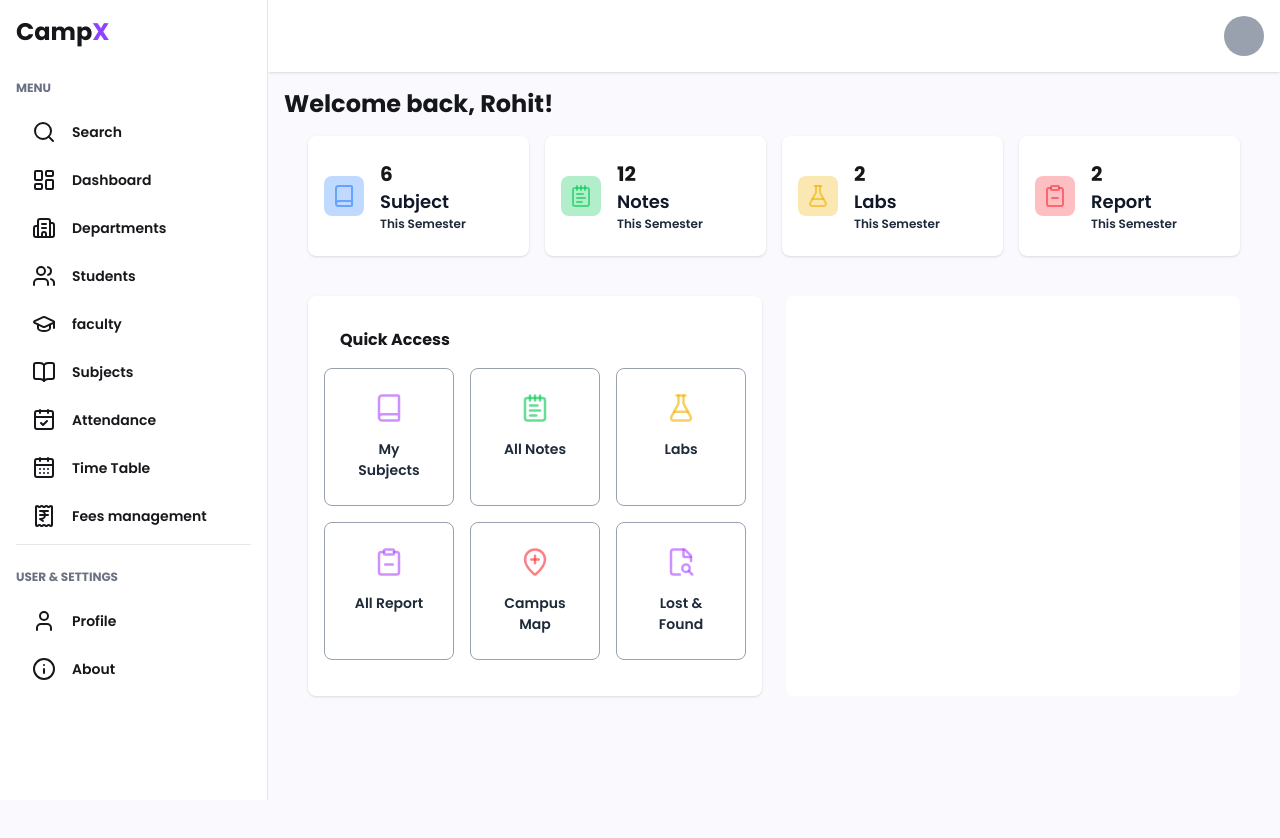
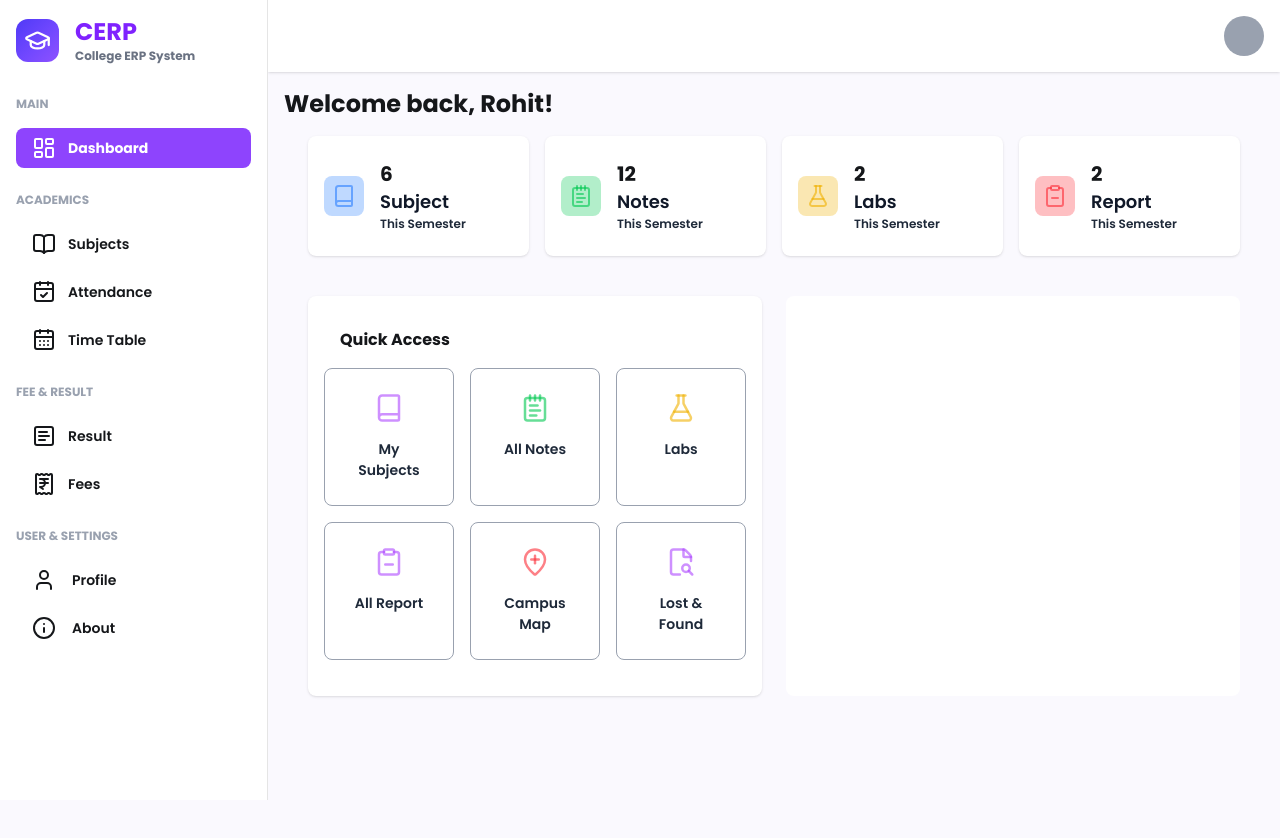
Before and after one commit to ashish-chaudhary01/CollegeERP-UI, a React (Vite) app: page /student/dashboard in a window 1280 px wide. Shown: the top 838 px of the page. Built offline with nearby package versions, Linux system fonts and the light colour scheme.

Commit message:
update project name to CollegeERP and enhance sidebar structure

```diff
--- a/index.html
+++ b/index.html
@@ -8,7 +8,7 @@
       href="https://fonts.googleapis.com/css?family=Poppins:100,100italic,200,200italic,300,300italic,regular,italic,500,500italic,600,600italic,700,700italic,800,800italic,900,900italic"
       rel="stylesheet"
     />
-    <title>CAMPX</title>
+    <title>College ERP</title>
   </head>
   <body>
     <div id="root"></div>
--- a/package.json
+++ b/package.json
@@ -1,5 +1,5 @@
 {
-  "name": "CAMPX",
+  "name": "CollegeERP",
   "private": true,
   "version": "0.0.0",
   "type": "module",
--- a/src/components/ui/sidebar/MobileSidebar.jsx
+++ b/src/components/ui/sidebar/MobileSidebar.jsx
@@ -24,14 +24,17 @@ function MobileSidebar({ sidebarOpen, setSidebarOpen, role }) {
 
       {/* navlinks */}
       <nav className="overflow-y-auto p-4 space-y-6">
-        {/* menu */}
-        <div className="border-b border-gray-200">
-          <p className="text-xs font-bold text-gray-500 uppercase mb-4">menu</p>
-          {sidebarMenu.map((item, idx) => (
+        {sidebarMenu.map((g, gidx) => (
+          <div key={gidx}>
+            <p className="text-xs font-bold text-gray-400 uppercase mb-4">
+              {g.section}
+            </p>
+
+            {g.items.map((item, idx) => (
               <NavLink to={item.href} key={idx}>
                 {({ isActive }) => (
                   <div
-                  className={`flex items-center gap-4 px-4 py-2 mb-2 text-sm rounded-lg ${isActive ? "bg-secondary text-white font-bold" : "font-semibold hover:bg-gray-200"}`}
+                    className={`flex items-center gap-3 px-4 py-2 mb-2 text-sm rounded-lg ${isActive ? "bg-secondary text-white font-bold" : "font-semibold hover:bg-gray-200"}`}
                   >
                     <span>{<item.icon />}</span>
                     <span>{item.label}</span>
@@ -40,6 +43,7 @@ function MobileSidebar({ sidebarOpen, setSidebarOpen, role }) {
               </NavLink>
             ))}
           </div>
+        ))}
 
         {/* bottom links */}
         <div>
--- a/src/components/ui/sidebar/Sidebar.jsx
+++ b/src/components/ui/sidebar/Sidebar.jsx
@@ -1,5 +1,6 @@
 import { NavLink } from "react-router";
 import { bottomlinksData, sidebarData } from "./sidebarData";
+import { GraduationCap } from "lucide-react";
 
 function Sidebar({ role }) {
   // sidebar menu based on role
@@ -10,23 +11,29 @@ function Sidebar({ role }) {
   return (
     <aside className="w-67 hidden md:flex fixed top-0 bottom-0 left-0 z-10 min-h-screen flex-col bg-white border-r border-black/10">
       {/* logo */}
-      <div className="flex items-center p-4 ">
-        <h2 className="font-bold text-2xl">
-          Camp
-          <span className="text-secondary">X</span>
-        </h2>
+      <div className="flex items-center p-4 gap-4">
+        <div className="bg-linear-to-br from-indigo-600 to-violet-500 rounded-xl p-2 text-white">
+          <GraduationCap size={27} />{" "}
+        </div>
+        <div className="font-bold text-2xl flex flex-col">
+          <span className="text-violet-600">CERP</span>
+          <span className="text-gray-500 text-xs">College ERP System</span>
+        </div>
       </div>
 
       {/* navlinks */}
       <nav className="overflow-y-auto p-4 space-y-6">
-        {/* menu */}
-        <div className="border-b border-gray-200">
-          <p className="text-xs font-bold text-gray-500 uppercase mb-4">menu</p>
-          {sidebarMenu.map((item, idx) => (
+        {sidebarMenu.map((g, gidx) => (
+          <div key={gidx}>
+            <p className="text-xs font-bold text-gray-400 uppercase mb-4">
+              {g.section}
+            </p>
+
+            {g.items.map((item, idx) => (
               <NavLink to={item.href} key={idx}>
                 {({ isActive }) => (
                   <div
-                  className={`flex items-center gap-4 px-4 py-2 mb-2 text-sm rounded-lg ${isActive ? "bg-secondary text-white font-bold" : "font-semibold hover:bg-gray-200"}`}
+                    className={`flex items-center gap-3 px-4 py-2 mb-2 text-sm rounded-lg ${isActive ? "bg-secondary text-white font-bold" : "font-semibold hover:bg-gray-200"}`}
                   >
                     <span>{<item.icon />}</span>
                     <span>{item.label}</span>
@@ -35,10 +42,11 @@ function Sidebar({ role }) {
               </NavLink>
             ))}
           </div>
+        ))}
 
         {/* bottom links */}
         <div>
-          <p className="text-xs font-bold text-gray-500 uppercase mb-4">
+          <p className="text-xs font-bold text-gray-400 uppercase mb-4">
             user & settings
           </p>
           {bottomlinks.map((item, idx) => (
--- a/src/components/ui/sidebar/sidebarData.js
+++ b/src/components/ui/sidebar/sidebarData.js
@@ -16,25 +16,43 @@ import {
 export const sidebarData = {
   student: [
     {
+      section: "MAIN",
+      items: [
+        {
           href: "/student/dashboard",
           label: "Dashboard",
           icon: LayoutDashboard,
         },
+      ],
+    },
+    {
+      section: "ACADEMICS",
+      items: [
         { href: "/student/subjects", label: "Subjects", icon: BookOpen },
-    { href: "/student/attendance", label: "Attendance", icon: CalendarCheck },
+        {
+          href: "/student/attendance",
+          label: "Attendance",
+          icon: CalendarCheck,
+        },
         { href: "/student/timetable", label: "Time Table", icon: CalendarDays },
+      ],
+    },
+    {
+      section: "FEE & RESULT",
+      items: [
         { href: "/student/result", label: "Result", icon: SquareText },
         {
           href: "/student/Fees",
           label: "Fees",
           icon: ReceiptIndianRupee,
         },
-    // later on ---
-    // Leave Application
-    // Documents
-    // Notices
+      ],
+    },
   ],
   teacher: [
+    {
+      section: "MAIN",
+      items: [
         {
           href: "/teacher/search",
           label: "Search",
@@ -45,8 +63,17 @@ export const sidebarData = {
           label: "Dashboard",
           icon: LayoutDashboard,
         },
+      ],
+    },
+    {
+      section: "ACADEMICS",
+      items: [
         { href: "/teacher/classes", label: "Classes", icon: BookOpen },
-    { href: "/teacher/attendance", label: "Attendance", icon: CalendarCheck },
+        {
+          href: "/teacher/attendance",
+          label: "Attendance",
+          icon: CalendarCheck,
+        },
         { href: "/teacher/timetable", label: "Time Table", icon: CalendarDays },
         { href: "/teacher/students", label: "Students", icon: Users },
         {
@@ -55,7 +82,12 @@ export const sidebarData = {
           icon: ReceiptIndianRupee,
         },
       ],
+    },
+  ],
   hod: [
+    {
+      section: "MAIN",
+      items: [
         {
           href: "/hod/search",
           label: "Search",
@@ -66,6 +98,11 @@ export const sidebarData = {
           label: "Dashboard",
           icon: LayoutDashboard,
         },
+      ],
+    },
+    {
+      section: "ACADEMICS",
+      items: [
         {
           href: "/hod/students",
           label: "Students",
@@ -82,14 +119,23 @@ export const sidebarData = {
           icon: BookOpen,
         },
         { href: "/hod/attendance", label: "Attendance", icon: CalendarCheck },
-    { href: "/hod/timetable", label: "Time Table", icon: CalendarDays },
+        {
+          href: "/hod/timetable",
+          label: "College Timetable",
+          icon: CalendarDays,
+        },
         {
           href: "/hod/Fees",
           label: "Fees management",
           icon: ReceiptIndianRupee,
         },
       ],
+    },
+  ],
   admin: [
+    {
+      section: "MAIN",
+      items: [
         {
           href: "/admin/search",
           label: "Search",
@@ -105,6 +151,11 @@ export const sidebarData = {
           label: "Departments",
           icon: Building2,
         },
+      ],
+    },
+    {
+      section: "ACADEMICS",
+      items: [
         {
           href: "/admin/students",
           label: "Students",
@@ -121,11 +172,17 @@ export const sidebarData = {
           icon: BookOpen,
         },
         { href: "/hod/attendance", label: "Attendance", icon: CalendarCheck },
-    { href: "/hod/timetable", label: "Time Table", icon: CalendarDays },
+        {
+          href: "/hod/timetable",
+          label: "College Timetable",
+          icon: CalendarDays,
+        },
         {
           href: "/admin/Fees",
           label: "Fees management",
           icon: ReceiptIndianRupee,
+        },
+      ],
     },
   ],
 };
--- a/src/index.css
+++ b/src/index.css
@@ -22,3 +22,22 @@ body {
   font-family: "Poppins", sans-serif;
   @apply bg-background text-primary;
 }
+
+/* Custom Scrollbars */
+::-webkit-scrollbar {
+  width: 6px;
+  height: 6px;
+}
+
+::-webkit-scrollbar-track {
+  background: transparent;
+}
+
+::-webkit-scrollbar-thumb {
+  background: #cbd5e1;
+  border-radius: 9999px;
+}
+
+::-webkit-scrollbar-thumb:hover {
+  background: #94a3b8;
+}
--- a/src/layouts/DashboardLayout.jsx
+++ b/src/layouts/DashboardLayout.jsx
@@ -9,7 +9,7 @@ const DashboardLayout = () => {
   // sidebar open or close state
   const [sidebarOpen, setSidebarOpen] = useState(false);
   // role based sidebar
-  const [role, setRole] = useState("admin");
+  const [role, setRole] = useState("student");
 
   return (
     <div className="min-h-screen">
```
Also changed, not shown: 1 other file (tests, documents, lock files or other folders). Lines whose indentation alone changed are shown as unchanged.
